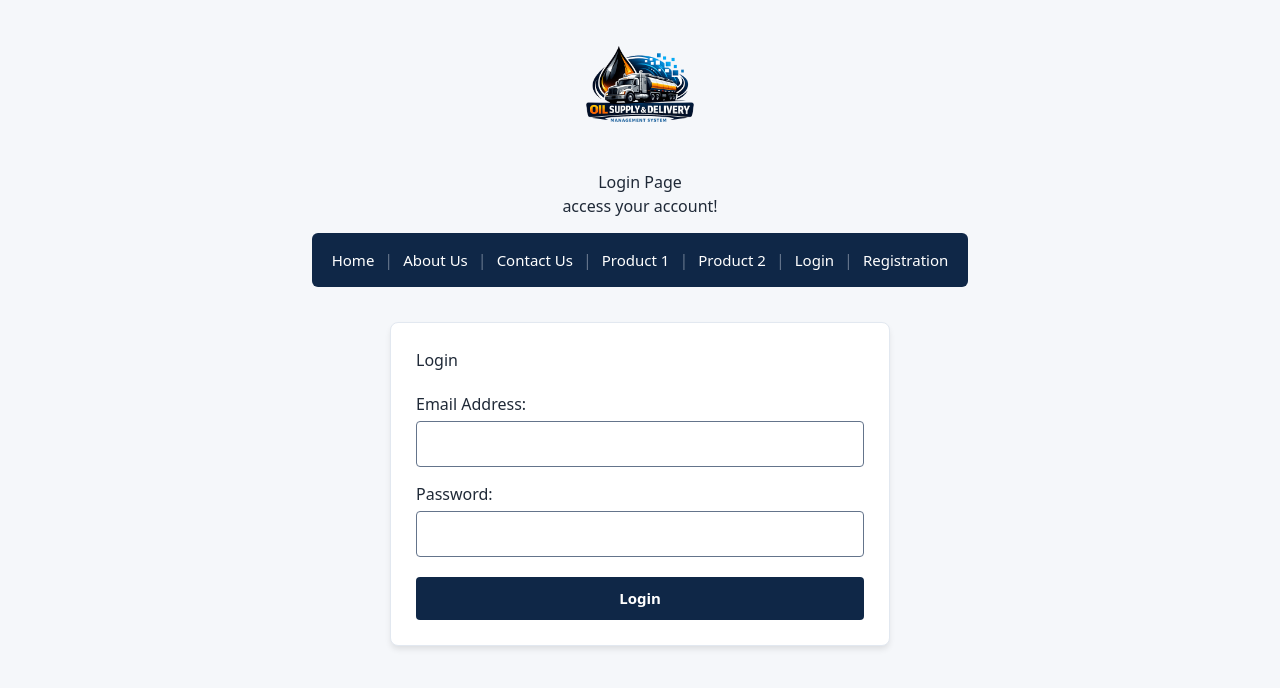
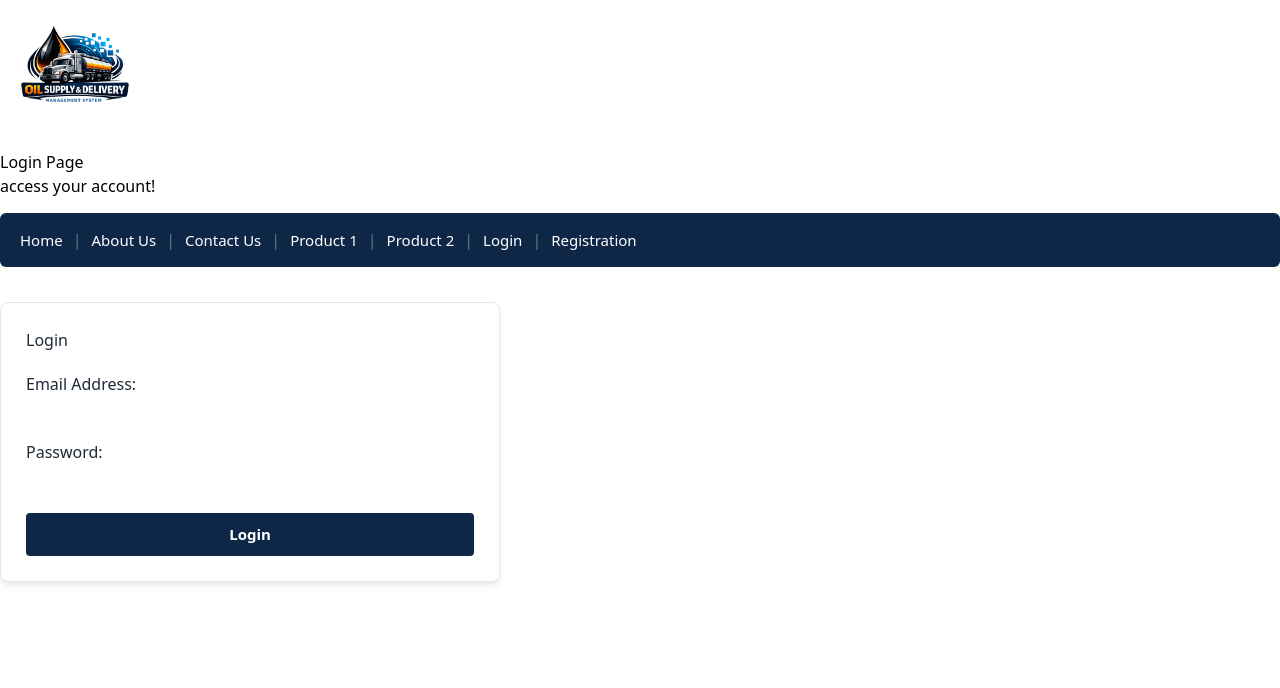
Before and after one commit to MirEashanZaman/Oil-Supply-Delivery-Management-System-Frontend, a Next.js app: page /login in a window 1280 px wide. Shown: the top 688 px of the page. Built offline with nearby package versions, Linux system fonts and the light colour scheme.

Commit message:
Remove custom CSS rules and define colors in Tailwind theme

```diff
--- a/app/globals.css
+++ b/app/globals.css
@@ -1,42 +1,13 @@
 @import "tailwindcss";
 
-:root {
-  --background: #F5F7FA;
-  --foreground: #1F2937;
-  --primary: #0F2747;
-  --secondary: #D99A1E;
-  --success: #16A34A;
-  --warning: #F59E0B;
-  --error: #DC2626;
-  --card: #FFFFFF;
-  --secondary-text: #64748B;
+@theme {
+  --color-primary: #0F2747;
+  --color-secondary: #D99A1E;
+  --color-soft-gray: #F5F7FA;
+  --color-dark-slate: #1F2937;
+  --color-success-green: #16A34A;
+  --color-warning-amber: #F59E0B;
+  --color-error-red: #DC2626;
+  --color-card-white: #FFFFFF;
+  --color-secondary-gray: #64748B;
 }
-
-body {
-  background-color: var(--background) !important;
-  color: var(--foreground) !important;
-  font-family: var(--font-sans), sans-serif;
-  margin: 0;
-  padding: 20px;
-  display: flex;
-  flex-direction: column;
-  align-items: center;
-  text-align: center;
-}
-
-.form-input {
-  width: 100%;
-  padding: 10px;
-  box-sizing: border-box;
-  border: 1px solid var(--secondary-text);
-  border-radius: 4px;
-  background-color: var(--card);
-  color: var(--foreground);
-  outline: none;
-  transition: border-color 0.15s ease-in-out, box-shadow 0.15s ease-in-out;
-}
-
-.form-input:focus {
-  border-color: var(--primary);
-  box-shadow: 0 0 0 3px rgba(15, 39, 71, 0.15);
-}
```
